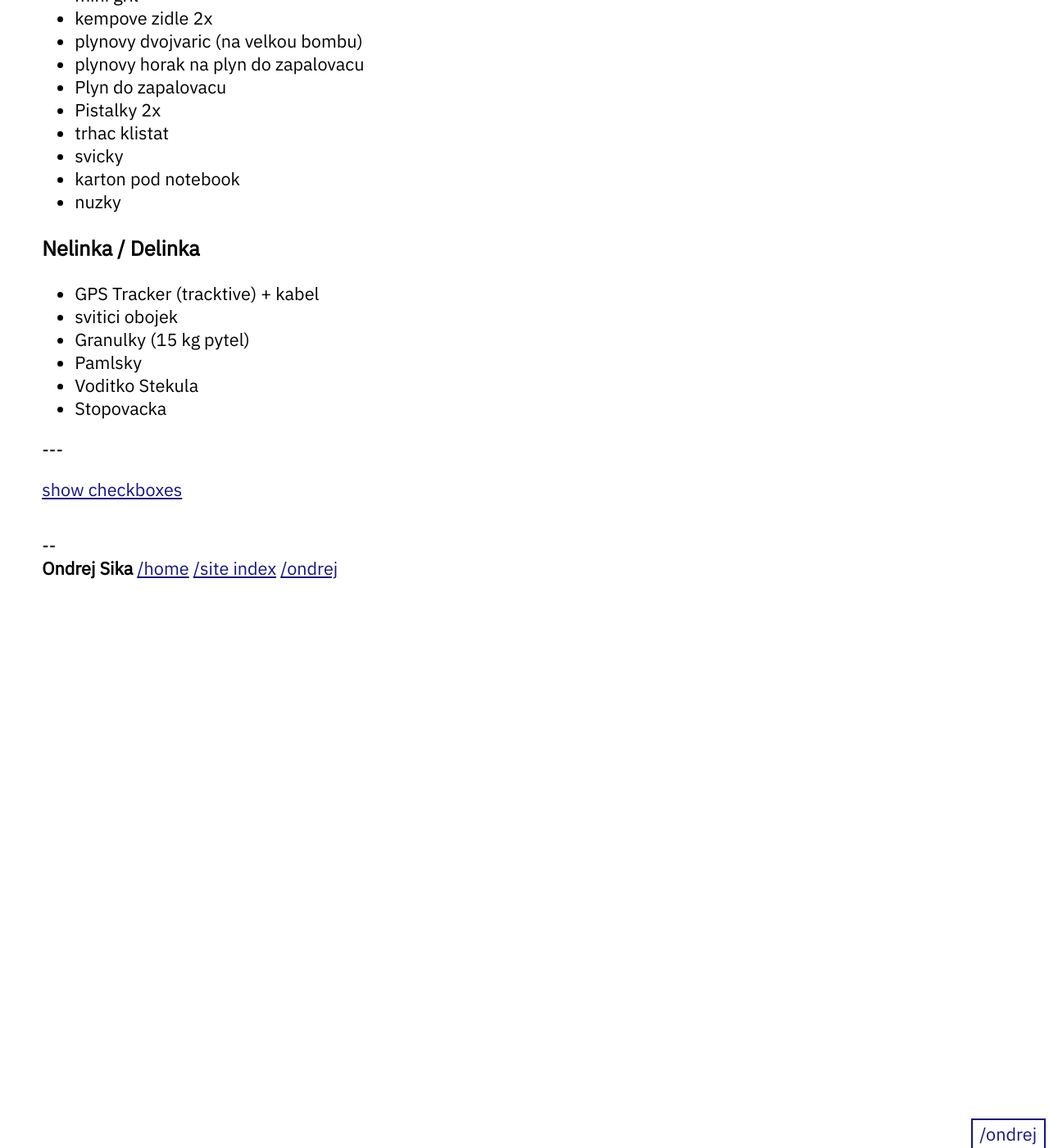
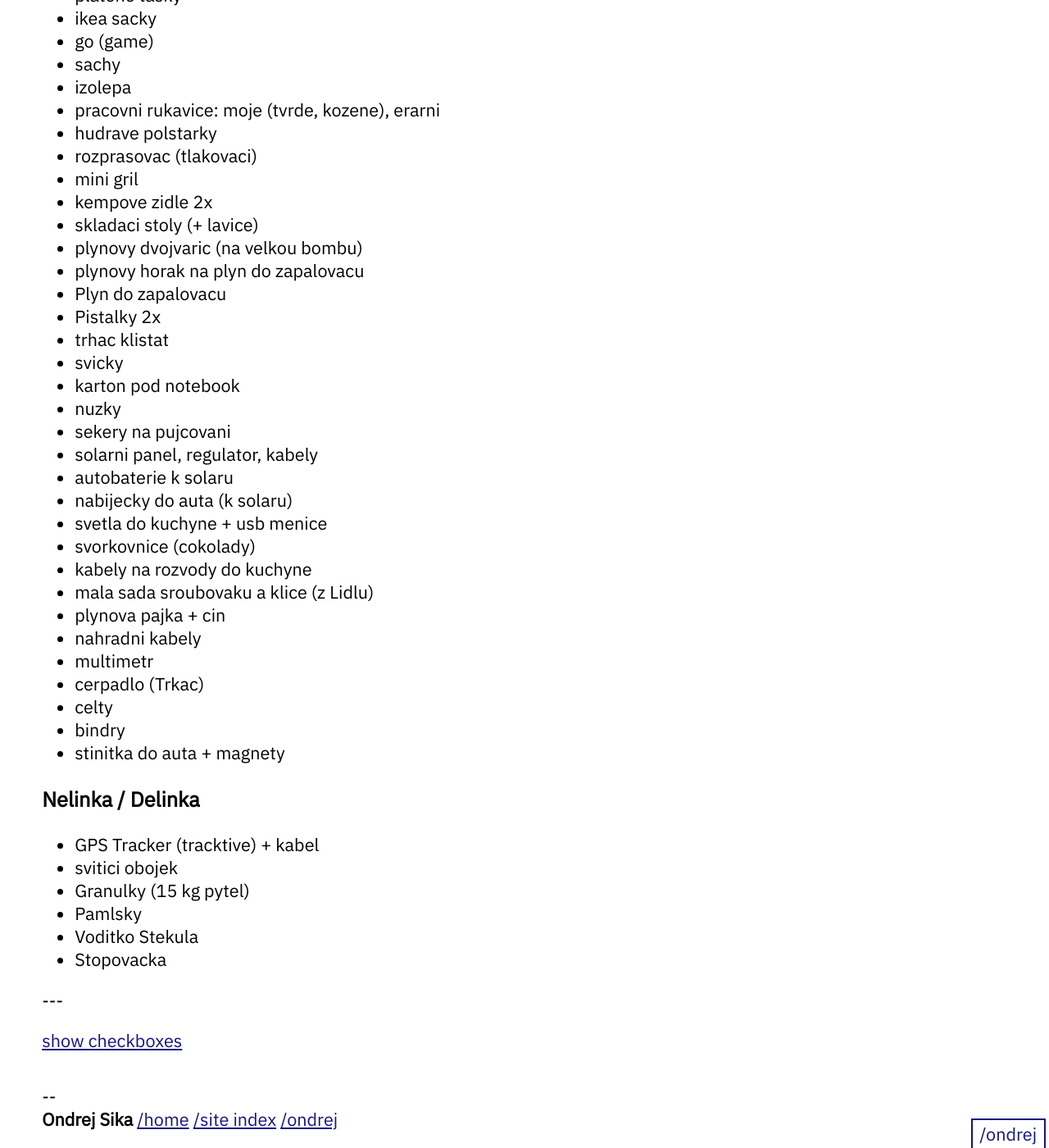
Before and after one commit to ondrejsika/ondrejsika.com, a Jekyll site: the page built from ondrej/checklists/tabor.md, in a window 1280 px wide and 1400 px high, scrolled down 3027 px. Shown: the whole window at 82% size. Built offline with Jekyll 4.4.1, drawn with Linux system fonts in a browser that asks for light colours; before the commit the page ends 3756 px from its top, so only the background shows below that; some of the changed text lies outside the part shown.

Commit message:
content(ondrej/checklists/tabor): Add new items for Tabor 2023

```diff
--- a/ondrej/checklists/tabor.md
+++ b/ondrej/checklists/tabor.md
@@ -38,12 +40,15 @@
 - nepromokava bunda
 - maskacova bunda (latrobunda)
 - maglite, celovka, nahradni baterky
+- erarni svitilny (cervene z ciny)
 - nuz victorinox od mamky
 - nuz victorinox swiss champ
 - nuz victorinox skipper pro
+- merlin spike nuz (bund) na provazy
 - taborovy nuz victorinox
 - morakniv
 - erarni noze - mory
+- kleste leatherman
 - mydlo s jelenem, ? Bio sampon
 - kartacek, pasta, ustni voda
 - rucnik - velky
@@ -77,6 +83,7 @@
 - ? policka
 - ulamovaci noze
 - caje - mate, tuareg, zeleny, mata
+- moca konvicky (na kavu)
 - sytka na caje
 - kratasy 2x
 - kalhoty (dlouhy)
@@ -109,6 +117,7 @@
 - rozprasovac (tlakovaci)
 - mini gril
 - kempove zidle 2x
+- skladaci stoly (+ lavice)
 - plynovy dvojvaric (na velkou bombu)
 - plynovy horak na plyn do zapalovacu
 - Plyn do zapalovacu
@@ -117,6 +126,21 @@
 - svicky
 - karton pod notebook
 - nuzky
+- sekery na pujcovani
+- solarni panel, regulator, kabely
+- autobaterie k solaru
+- nabijecky do auta (k solaru)
+- svetla do kuchyne + usb menice
+- svorkovnice (cokolady)
+- kabely na rozvody do kuchyne
+- mala sada sroubovaku a klice (z Lidlu)
+- plynova pajka + cin
+- nahradni kabely
+- multimetr
+- cerpadlo (Trkac)
+- celty
+- bindry
+- stinitka do auta + magnety
 
 
 ### Nelinka / Delinka
```
Also changed, not shown: other parts of ondrej/checklists/tabor.md (+6 -2 lines).
